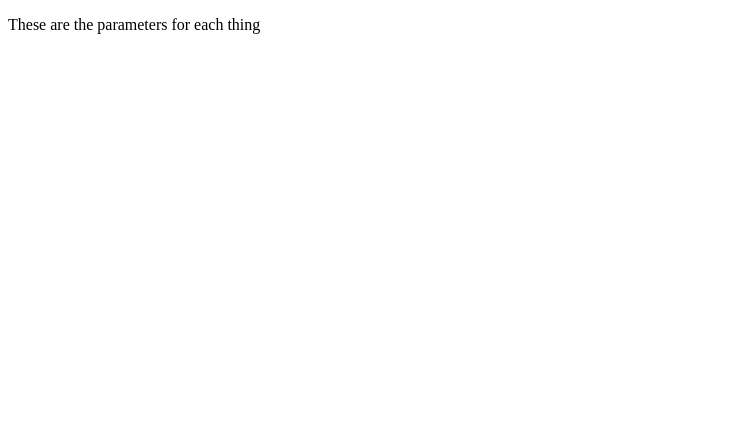
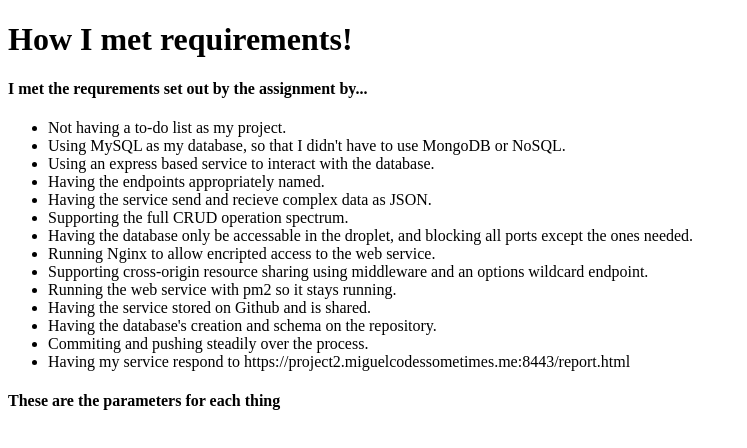
Before and after one commit to ledes2mx/project2CS347, a plain HTML site: page report/report.html in a window 1280 px wide. Shown: the whole page, without its empty margins (0-747 px from the left). Drawn offline with Linux system fonts and the light colour scheme.

Commit message:
finished report.html

```diff
--- a/report/report.html
+++ b/report/report.html
@@ -4,6 +4,24 @@
 
     </head>
     <body>
-        <p>These are the parameters for each thing</p>
+        <h1>How I met requirements!</h1>
+        <h4>I met the requrements set out by the assignment by...</h4>
+        <ul>
+            <li>Not having a to-do list as my project.</li>
+            <li>Using MySQL as my database, so that I didn't have to use MongoDB or NoSQL.</li>
+            <li>Using an express based service to interact with the database.</li>
+            <li>Having the endpoints appropriately named.</li>
+            <li>Having the service send and recieve complex data as JSON.</li>
+            <li>Supporting the full CRUD operation spectrum.</li>
+            <li>Having the database only be accessable in the droplet, and blocking all ports except the ones needed.</li>
+            <li>Running Nginx to allow encripted access to the web service.</li>
+            <li>Supporting cross-origin resource sharing using middleware and an options wildcard endpoint.</li>
+            <li>Running the web service with pm2 so it stays running.</li>
+            <li>Having the service stored on Github and is shared.</li>
+            <li>Having the database's creation and schema on the repository.</li>
+            <li>Commiting and pushing steadily over the process.</li>
+            <li>Having my service respond to https://project2.miguelcodessometimes.me:8443/report.html</li>
+        </ul>
+        <h4>These are the parameters for each thing</h4>
     </body>
 </html>
```
